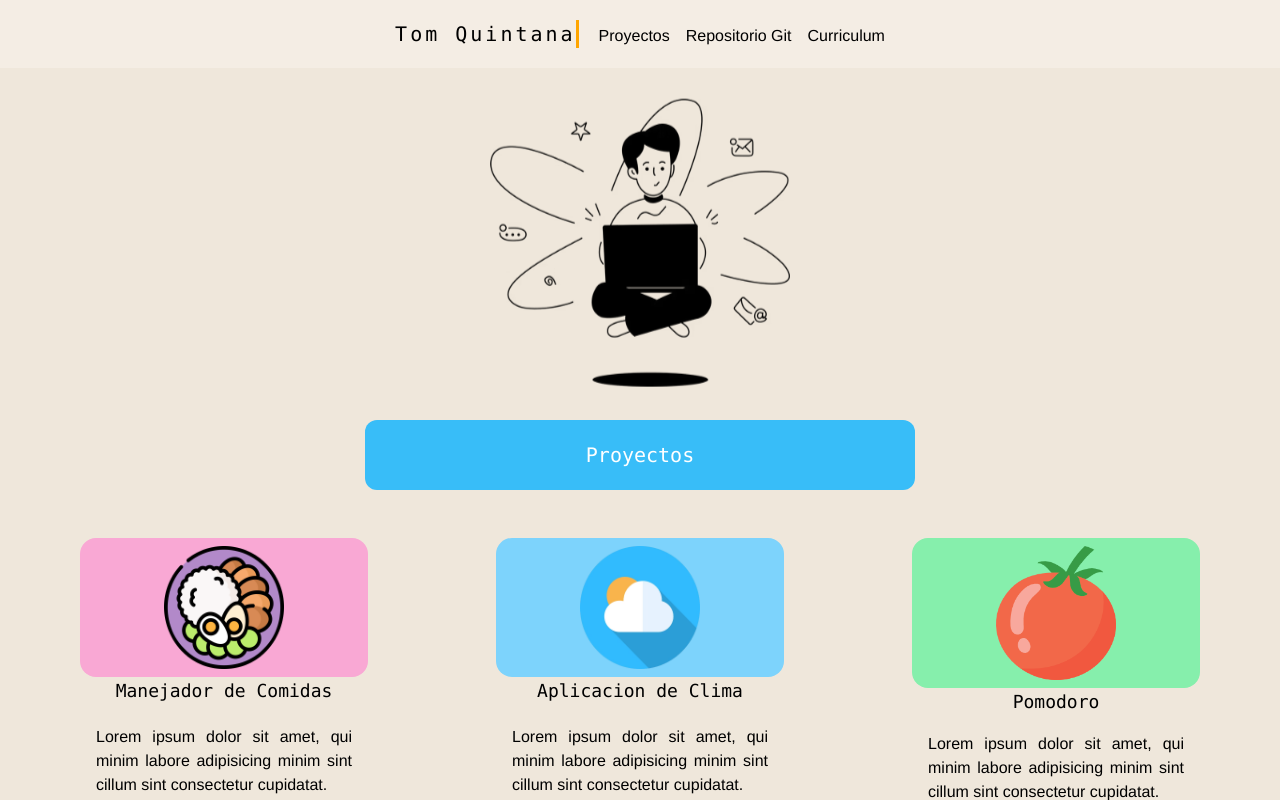
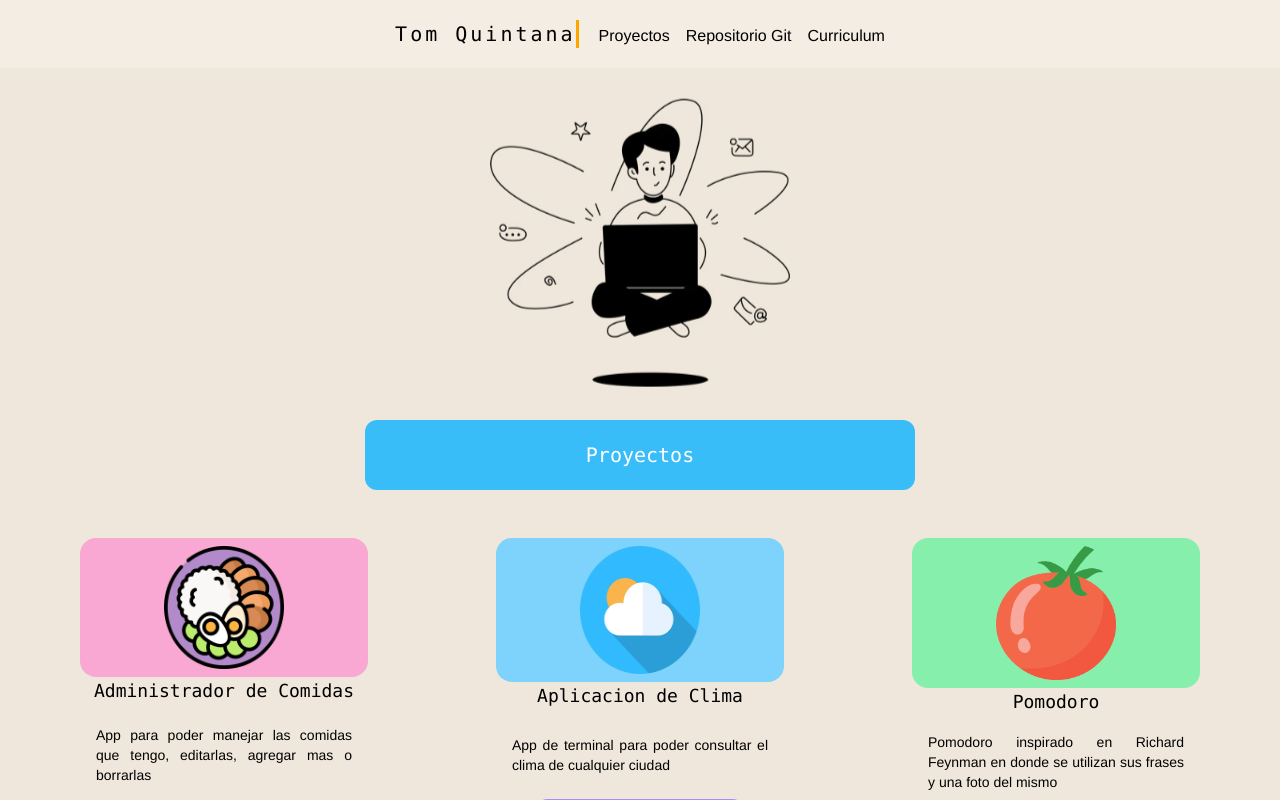
Before and after one commit to TomQuintana/Portfolio-Tom-Quintana, a Next.js app: page /proyectos in a window 1280 px wide. Shown: the top 800 px of the page. Built offline with nearby package versions, Linux system fonts and the light colour scheme.

Commit message:
change descriptions of proyects

```diff
--- a/src/app/proyectos/page.tsx
+++ b/src/app/proyectos/page.tsx
@@ -13,23 +13,23 @@ const author = 'Tom Quintana';
 
 const data = [
   {
-    name : 'Manejador de Comidas',
+    name : 'Administrador de Comidas',
     img: '/iconFood.png',
-    description: 'Lorem ipsum dolor sit amet, qui minim labore adipisicing minim sint cillum sint consectetur cupidatat.',
+    description: 'App para poder manejar las comidas que tengo, editarlas, agregar mas o borrarlas',
     path: 'https://github.com/TomQuintana/Meals-Proyect',
     bg: 'bg-pink-300'
   },
   {
     name : 'Aplicacion de Clima',
     img: '/weather.avif',
-    description: 'Lorem ipsum dolor sit amet, qui minim labore adipisicing minim sint cillum sint consectetur cupidatat.',
+    description: 'App de terminal para poder consultar el clima de cualquier ciudad',
     path: 'https://github.com/TomQuintana/Meals-Proyect',
     bg: 'bg-sky-300'
   },
   {
     name : 'Pomodoro',
     img: '/tomato.png',
-    description: 'Lorem ipsum dolor sit amet, qui minim labore adipisicing minim sint cillum sint consectetur cupidatat.',
+    description: 'Pomodoro inspirado en Richard Feynman en donde se utilizan sus frases y una foto del mismo',
     path: 'https://github.com/TomQuintana/Feyndoro-Pomodoro-App',
     bg: 'bg-green-300'
   }
@@ -79,10 +79,10 @@ const proyectos = () => {
                     {element.name}
                   </h1>
                 </div>
-                <div className='text-justify flex justify-center w-72'>
+                <div className='text-justify flex justify-center w-72 text-sm'>
                   <div className='m-4'>
                     <p>
-                      Lorem ipsum dolor sit amet, qui minim labore adipisicing minim sint cillum sint consectetur cupidatat.
+                      {element.description}
                     </p>
                   </div>
                 </div>
```
